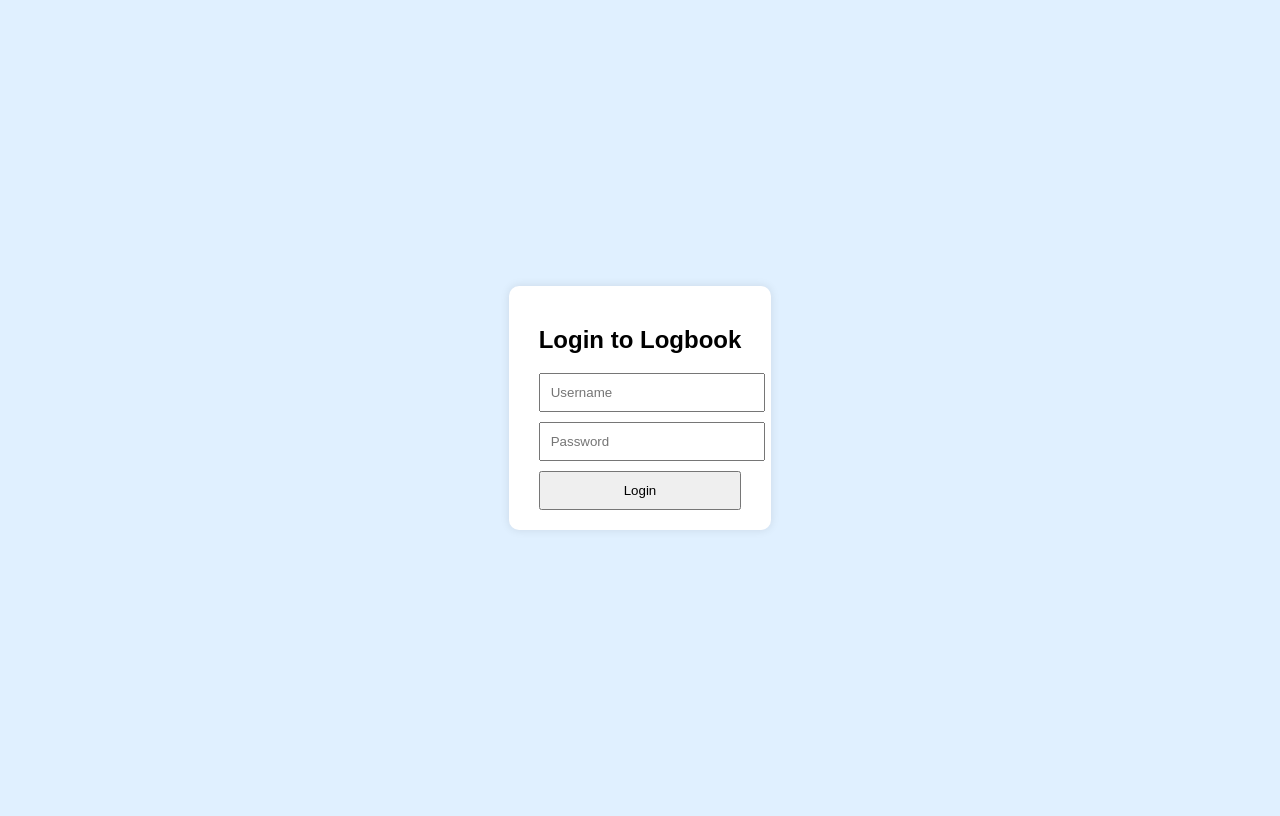
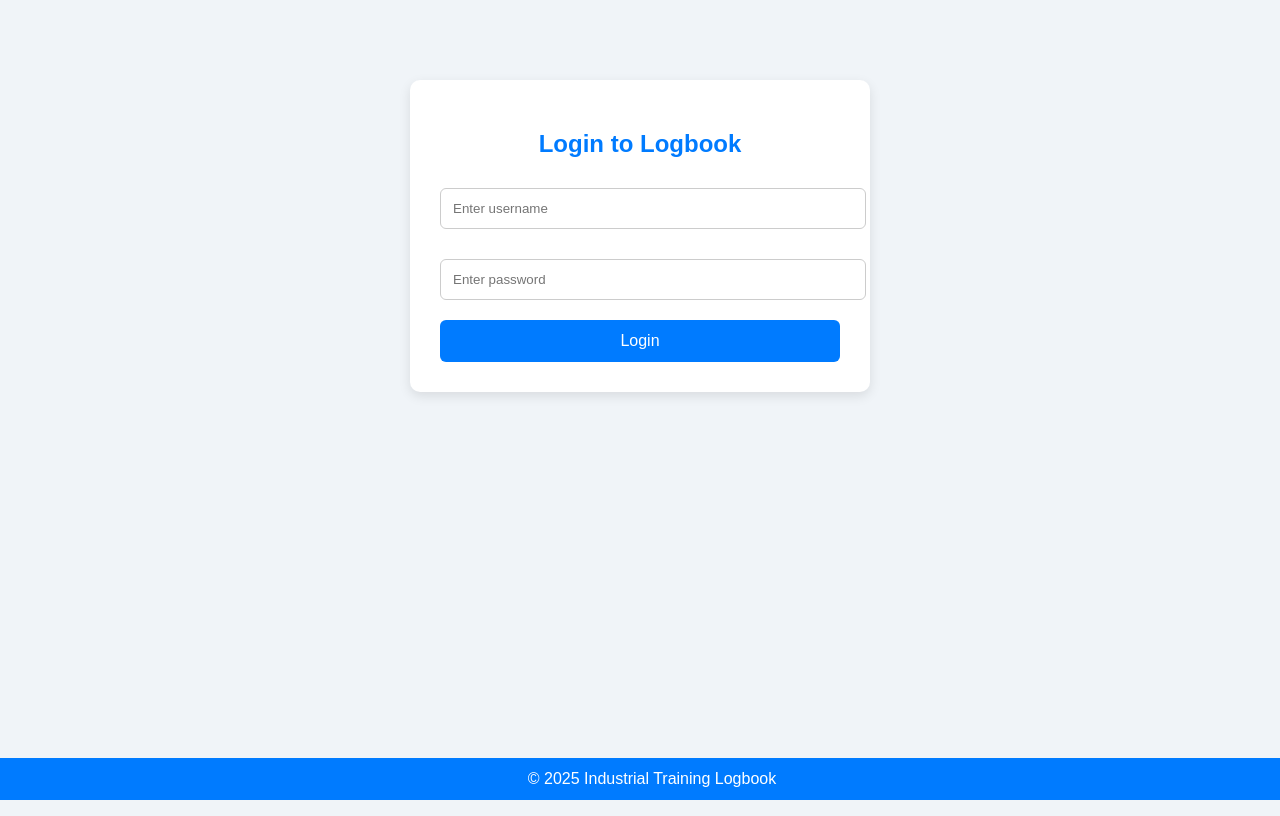
Before and after one commit to Shihab4099/TRAINING, a plain HTML site: page index.html in a window 1280 px wide. Drawn offline with Linux system fonts and the light colour scheme.

Commit message:
Update index.html

```diff
--- a/index.html
+++ b/index.html
@@ -7,51 +7,84 @@
   <style>
     body {
       font-family: Arial, sans-serif;
-      background-color: #e0f0ff;
-      display: flex;
-      justify-content: center;
-      align-items: center;
-      height: 100vh;
+      margin: 0;
+      background: #f0f4f8;
     }
-    .login-box {
+
+    .container {
+      max-width: 400px;
+      margin: 80px auto;
       background: white;
-      padding: 20px 30px;
+      padding: 30px;
       border-radius: 10px;
-      box-shadow: 0 0 10px rgba(0,0,0,0.1);
+      box-shadow: 0 4px 12px rgba(0,0,0,0.1);
     }
-    input, button {
-      display: block;
-      width: 100%;
-      padding: 10px;
-      margin-top: 10px;
-    }
+
     h2 {
       text-align: center;
+      color: #007BFF;
+    }
+
+    input[type="text"], input[type="password"] {
+      width: 100%;
+      padding: 12px;
+      margin: 10px 0 20px;
+      border: 1px solid #ccc;
+      border-radius: 6px;
+    }
+
+    button {
+      width: 100%;
+      padding: 12px;
+      background-color: #007BFF;
+      color: white;
+      border: none;
+      border-radius: 6px;
+      font-size: 16px;
+      cursor: pointer;
+    }
+
+    button:hover {
+      background-color: #0056b3;
+    }
+
+    footer {
+      background: #007BFF;
+      color: white;
+      text-align: center;
+      padding: 12px;
+      position: fixed;
+      width: 100%;
+      bottom: 0;
     }
   </style>
 </head>
 <body>
-  <div class="login-box">
+
+  <div class="container">
     <h2>Login to Logbook</h2>
     <form id="loginForm">
-      <input type="text" id="username" placeholder="Username" required />
-      <input type="password" id="password" placeholder="Password" required />
+      <input type="text" id="username" placeholder="Enter username" required>
+      <input type="password" id="password" placeholder="Enter password" required>
       <button type="submit">Login</button>
     </form>
   </div>
 
+  <footer>
+    &copy; 2025 Industrial Training Logbook
+  </footer>
+
   <script>
     const users = {
-      Ahmad: "24DCS07",
-      Ali: "24DIT051",
+      Ahmad: "24DC8007",
+      Ali: "24DIT51",
       Idrisa: "24DIT040",
-      Adam: "24DIT055",
-      Mohd: "24DIT034",
-      Yassir: "24DIT014",
-      Ahmed: "24DIT04",
-      Ismail: "24DCS05",
-      Mwinyi: "24DCS012",
-      Abuu:"24DCS08",
+      Adam: "24DIT",
+      Mohd: "24DIT$34",
+      Yassir: "24DIT",
+      Ahmed: "24DIT4",
+      Ismail: "24DC8005",
+      Mwingi: "24DC8012"
     };
 
     document.getElementById("loginForm").addEventListener("submit", function(e) {
@@ -68,5 +101,6 @@
       }
     });
   </script>
+
 </body>
 </html>
```
